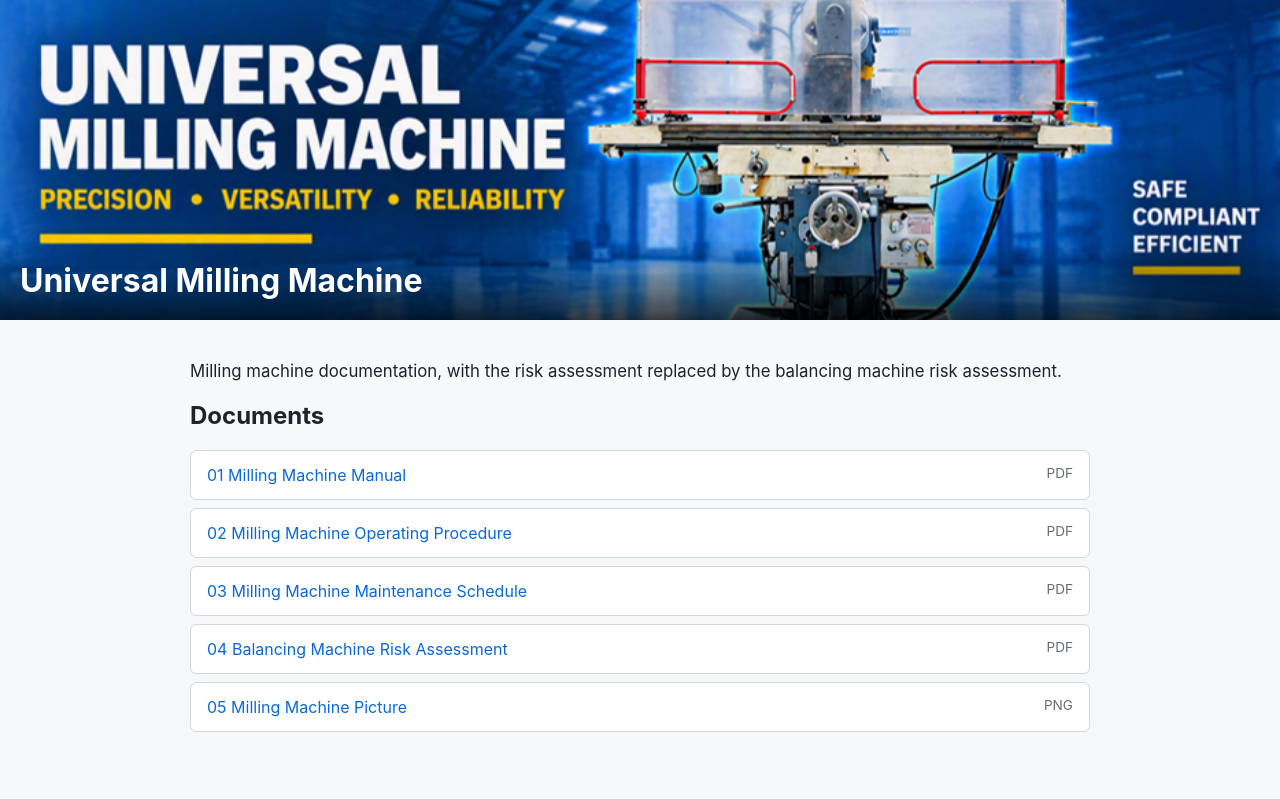
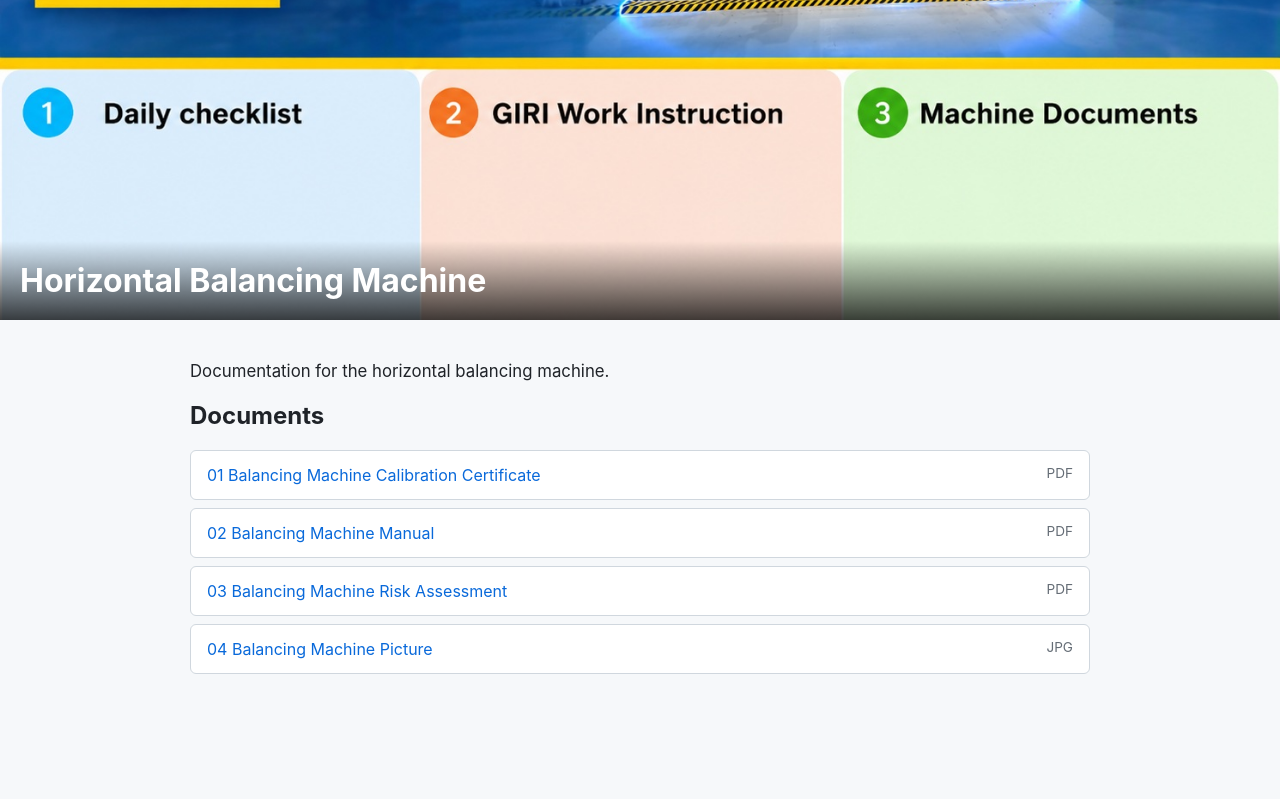
Before and after one commit to bsdcii/Horizontal-Balancing-Machine, a plain HTML site: page index.html in a window 1280 px wide. Drawn offline with Linux system fonts and the light colour scheme.

Commit message:
Update site for horizontal balancing machine

```diff
--- a/index.html
+++ b/index.html
@@ -3,10 +3,10 @@
 <head>
   <meta charset="UTF-8">
   <meta name="viewport" content="width=device-width, initial-scale=1">
-  <title>Universal Milling Machine Documents</title>
+  <title>Horizontal Balancing Machine Documents</title>
   <style>
     body { margin: 0; font-family: -apple-system, Segoe UI, Roboto, Arial, sans-serif; color: #1f2328; background: #f6f8fa; }
-    .banner { width: 100%; height: 320px; background: #222 url("05_Milling_Machine_Picture.png") center / cover no-repeat; position: relative; }
+    .banner { width: 100%; height: 320px; background: #222 url("04_Balancing_Machine_Picture.png.jpg") center / cover no-repeat; position: relative; }
     .banner h1 { position: absolute; bottom: 0; left: 0; right: 0; margin: 0; padding: 20px; color: #fff; background: linear-gradient(transparent, rgba(0,0,0,.75)); }
     main { max-width: 900px; margin: 0 auto; padding: 24px 16px 48px; }
     p.desc { font-size: 1.05rem; }
@@ -18,18 +18,17 @@
   </style>
 </head>
 <body>
-  <div class="banner" role="img" aria-label="Universal Milling Machine">
-    <h1>Universal Milling Machine</h1>
+  <div class="banner" role="img" aria-label="Horizontal Balancing Machine">
+    <h1>Horizontal Balancing Machine</h1>
   </div>
   <main>
-    <p class="desc">Milling machine documentation, with the risk assessment replaced by the balancing machine risk assessment.</p>
+    <p class="desc">Documentation for the horizontal balancing machine.</p>
     <h2>Documents</h2>
     <ul class="files">
-      <li><a href="01_Milling_Machine_Manual.pdf">01 Milling Machine Manual <span class="type">PDF</span></a></li>
-      <li><a href="02_Milling_Machine_Operating_Procedure.pdf">02 Milling Machine Operating Procedure <span class="type">PDF</span></a></li>
-      <li><a href="03_Milling_Machine_Maintenance_Schedule.pdf">03 Milling Machine Maintenance Schedule <span class="type">PDF</span></a></li>
-      <li><a href="04_Balancing_Machine_Risk_Assessment.pdf.pdf">04 Balancing Machine Risk Assessment <span class="type">PDF</span></a></li>
-      <li><a href="05_Milling_Machine_Picture.png">05 Milling Machine Picture <span class="type">PNG</span></a></li>
+      <li><a href="01_Balancing_Machine_CalibrationCert.pdf">01 Balancing Machine Calibration Certificate <span class="type">PDF</span></a></li>
+      <li><a href="02_Balancing_Machine_Manual.pdf">02 Balancing Machine Manual <span class="type">PDF</span></a></li>
+      <li><a href="03_Balancing_Machine_Risk_Assessment.pdf.pdf">03 Balancing Machine Risk Assessment <span class="type">PDF</span></a></li>
+      <li><a href="04_Balancing_Machine_Picture.png.jpg">04 Balancing Machine Picture <span class="type">JPG</span></a></li>
     </ul>
   </main>
 </body>
```
Also changed, not shown: 1 other file.
